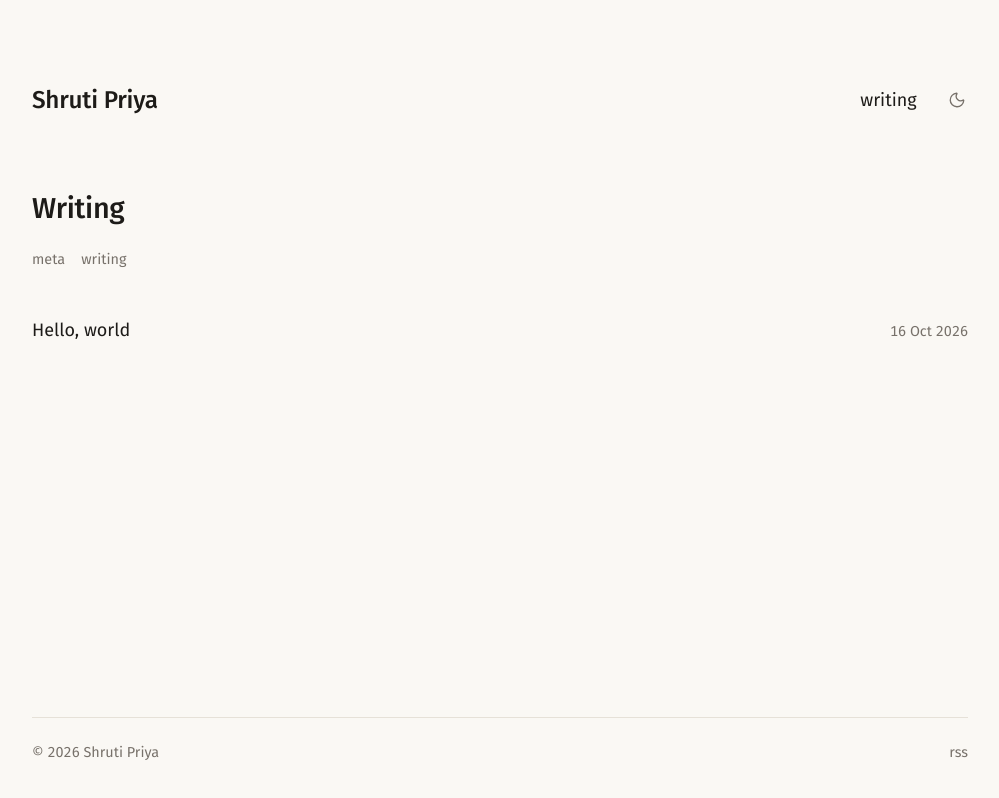
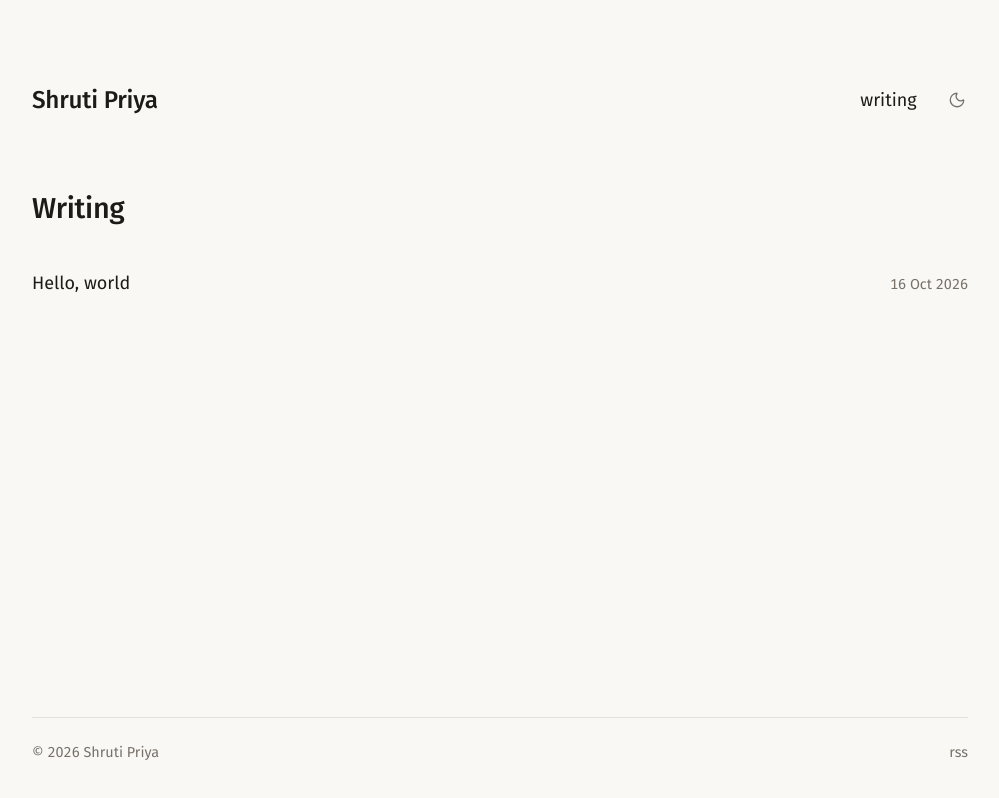
Before and after one commit to ipshruti/ipshruti.github.io, an Astro site: page /blog in a window 1280 px wide. Shown: the whole page, without its empty margins (140-1139 px from the left). Built offline with nearby package versions, Linux system fonts and the light colour scheme; Astro itself is replaced by a stand-in of ours.

Commit message:
Remove tag list from the writing page

```diff
--- a/src/pages/blog/index.astro
+++ b/src/pages/blog/index.astro
@@ -1,34 +1,16 @@
 ---
 import Base from '../../layouts/Base.astro';
 import PostList from '../../components/PostList.astro';
-import { getPosts, getTags } from '../../lib';
+import { getPosts } from '../../lib';
 
 const posts = await getPosts();
-const tags = await getTags();
 ---
 
 <Base title="Writing">
   <h1 class="title">Writing</h1>
-  {
-    tags.length > 0 && (
-      <ul class="tag-filter">
-        {tags.map((t) => (
-          <li><a class="tag" href={`/blog/tags/${t.slug}/`}>{t.name}</a></li>
-        ))}
-      </ul>
-    )
-  }
   {posts.length > 0 ? <PostList posts={posts} sortable /> : <p class="meta">Nothing here yet.</p>}
 </Base>
 
 <style>
-  .title { font-size: 1.6rem; font-weight: 500; margin: 0 0 1rem; }
-  .tag-filter {
-    list-style: none;
-    padding: 0;
-    margin: 0 0 2rem;
-    display: flex;
-    flex-wrap: wrap;
-    gap: 0.25rem 0.9rem;
-  }
+  .title { font-size: 1.6rem; font-weight: 500; margin: 0 0 2rem; }
 </style>
```
